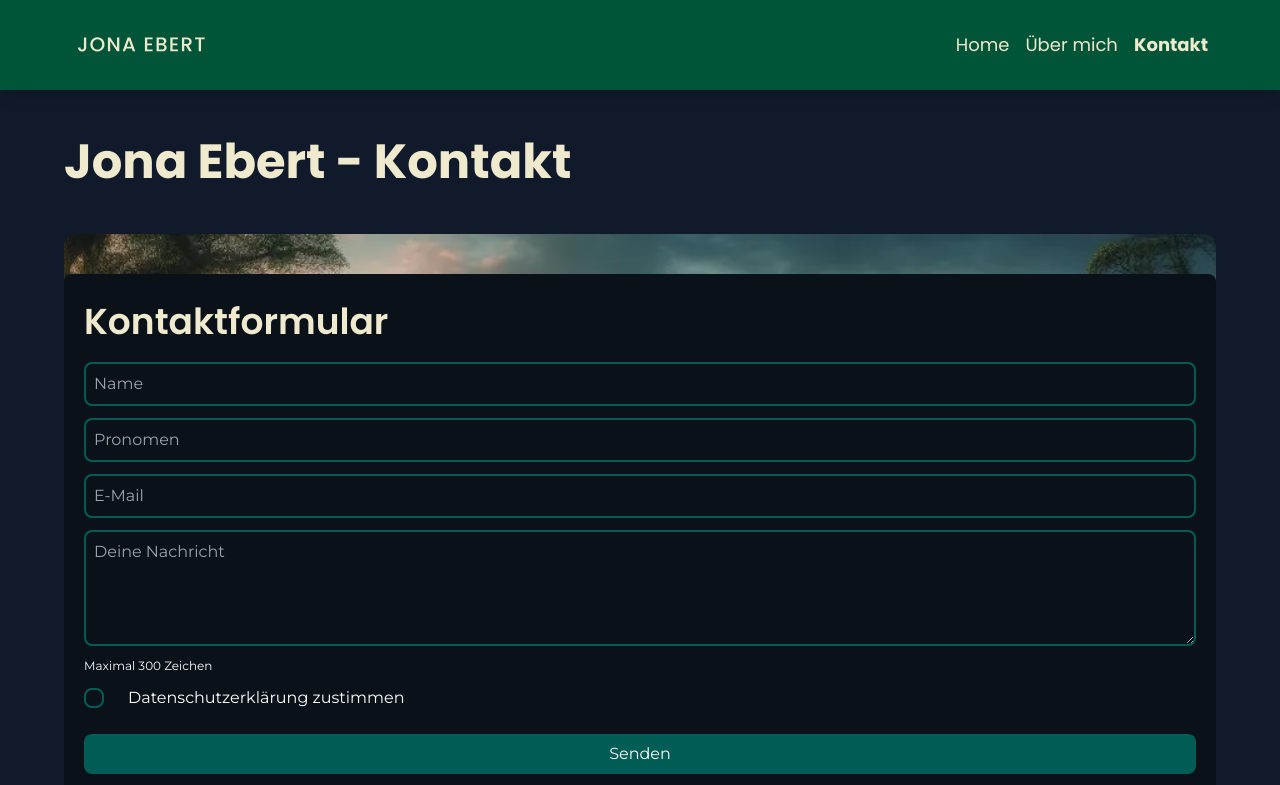
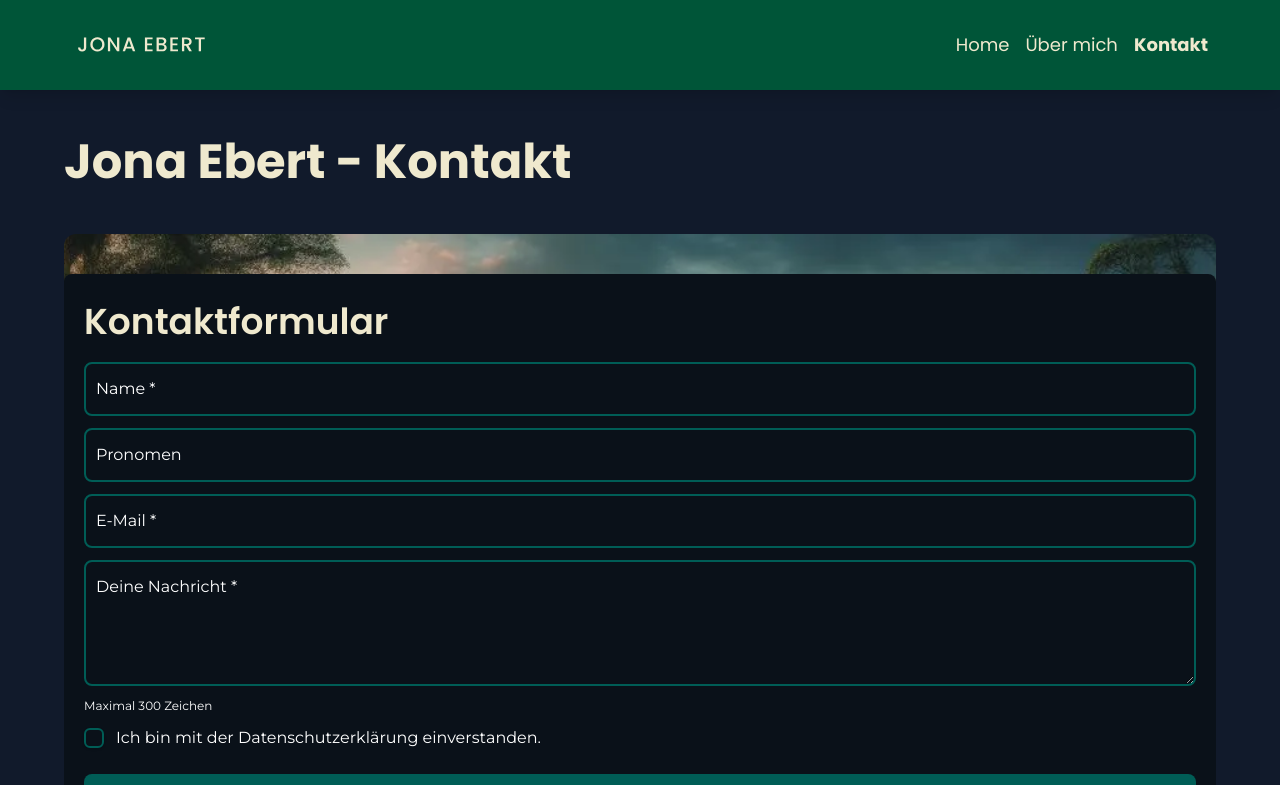
Before and after one commit to jonasebert/jonaebert.de, a SvelteKit app: page /contact in a window 1280 px wide. Shown: the top 785 px of the page. Built offline with nearby package versions, Linux system fonts and the light colour scheme.

Commit message:
Redesign contact form

```diff
--- a/src/routes/contact/+page.svelte
+++ b/src/routes/contact/+page.svelte
@@ -1,16 +1,16 @@
 <script lang="ts">
-    import { contact, name } from "$lib/store";
+    import { name } from "$lib/store";
     import Social from "$lib/components/blocks/Social.svelte";
 
-    let response: any;
-    let status: number = 999;
-    let submitting = false;
+    let response: any
+    let status: number = 999
+    let submitting: number = 0
 
     import { apiDomain } from '$lib/store';
 
     async function submitForm(data) {
         try {
-        submitting = true
+            submitting = 1
             const formData = new FormData(data.currentTarget)
 
             const privacy = formData.get('privacy')
@@ -25,12 +25,14 @@
                 })
                 response = await contactRes.json()
                 status = contactRes.status
-            submitting = false
+                setTimeout(() => {
+                    submitting = 2
+                }, 2000)
             } else {
 
             }
         } catch (error) {
-        console.error('Error fetching posts:', error);
+            console.error('Error sending message:', error)
         }
     }
 </script>
@@ -39,43 +41,54 @@
     <!-- <meta name="description" content=""> -->
 </svelte:head>
 
-<style lang="postcss">
-    .custom-checkbox:checked::after {
-        content: '⨉';
-        @apply text-je-mystical-schwarzgruen-400 font-bold text-base;
-        position: absolute;
-        top: 50%;
-        left: 50%;
-        transform: translate(-50%, -50%);
-        pointer-events: none;
-    }
-</style>
-
 <div class="container pb-20">
     <h1 class="text-5xl font-bold text-je-magical-fata_morgana my-2 py-10 font-poppins">{name} - Kontakt</h1>
     <div class="bg-[url('/contact/teaser.webp')] bg-fixed bg-no-repeat bg-center bg-cover rounded-xl pt-10">
         <div class="flex flex-col gap-3 bg-je-mystical-nachtblau-900 p-5 rounded-lg">
-            {#if status != 200}
             <h2 class="text-4xl font-semibold text-je-magical-fata_morgana my-2 font-poppins">Kontaktformular</h2>
             <form class="flex flex-col gap-3 font-montserrat" on:submit|preventDefault={submitForm}>
-                    <input class="border-2 border-je-mystical-schwarzgruen-500 bg-transparent p-2 rounded-lg" type="text" name="name" placeholder="Name" required disabled={submitting}>
-                    <input class="border-2 border-je-mystical-schwarzgruen-500 bg-transparent p-2 rounded-lg" type="text" name="pronouns" placeholder="Pronomen" disabled={submitting}>
-                    <input class="border-2 border-je-mystical-schwarzgruen-500 bg-transparent p-2 rounded-lg" type="email" name="email" placeholder="E-Mail" required disabled={submitting}>
-                    <textarea class="border-2 border-je-mystical-schwarzgruen-500 bg-transparent p-2 rounded-lg" name="message" id="message" placeholder="Deine Nachricht" rows="4" maxlength="300" required disabled={submitting}></textarea>
+                <div class="relative">
+                    <input type="text" name="name" id="name" class="block px-2.5 pb-2.5 pt-4 w-full bg-transparent rounded-lg border-2 border-je-mystical-schwarzgruen-500 appearance-none focus:border-je-mystical-waldtiefe-500 focus:outline-none focus:ring-0 peer" placeholder=" " required disabled={submitting !== 0} />
+                    <label for="name" class="absolute duration-300 transform -translate-y-4 scale-75 top-2 origin-[0] bg-je-mystical-nachtblau-900 px-2 peer-focus:px-2 peer-focus:text-je-magical-korallenriff peer-placeholder-shown:scale-100 peer-placeholder-shown:-translate-y-1/2 peer-placeholder-shown:top-1/2 peer-focus:top-2 peer-focus:scale-75 peer-focus:-translate-y-4 rtl:peer-focus:translate-x-1/4 rtl:peer-focus:left-auto start-1 cursor-text peer-focus:cursor-default">Name *</label>
+                </div>
+                <div class="relative">
+                    <input type="text" name="pronouns" id="pronouns" class="block px-2.5 pb-2.5 pt-4 w-full bg-transparent rounded-lg border-2 border-je-mystical-schwarzgruen-500 appearance-none focus:border-je-mystical-waldtiefe-500 focus:outline-none focus:ring-0 peer" placeholder=" " disabled={submitting !== 0} />
+                    <label for="pronouns" class="absolute duration-300 transform -translate-y-4 scale-75 top-2 origin-[0] bg-je-mystical-nachtblau-900 px-2 peer-focus:px-2 peer-focus:text-je-magical-korallenriff peer-placeholder-shown:scale-100 peer-placeholder-shown:-translate-y-1/2 peer-placeholder-shown:top-1/2 peer-focus:top-2 peer-focus:scale-75 peer-focus:-translate-y-4 rtl:peer-focus:translate-x-1/4 rtl:peer-focus:left-auto start-1 cursor-text peer-focus:cursor-default">Pronomen</label>
+                </div>
+                <div class="relative">
+                    <input type="email" name="email" id="email" class="block px-2.5 pb-2.5 pt-4 w-full bg-transparent rounded-lg border-2 border-je-mystical-schwarzgruen-500 appearance-none focus:border-je-mystical-waldtiefe-500 focus:outline-none focus:ring-0 peer" placeholder=" " required disabled={submitting !== 0} />
+                    <label for="email" class="absolute duration-300 transform -translate-y-4 scale-75 top-2 origin-[0] bg-je-mystical-nachtblau-900 px-2 peer-focus:px-2 peer-focus:text-je-magical-korallenriff peer-placeholder-shown:scale-100 peer-placeholder-shown:-translate-y-1/2 peer-placeholder-shown:top-1/2 peer-focus:top-2 peer-focus:scale-75 peer-focus:-translate-y-4 rtl:peer-focus:translate-x-1/4 rtl:peer-focus:left-auto start-1 cursor-text peer-focus:cursor-default">E-Mail *</label>
+                </div>
+                <div class="relative">
+                    <textarea name="message" id="message" class="block px-2.5 pb-2.5 pt-4 w-full bg-transparent rounded-lg border-2 border-je-mystical-schwarzgruen-500 appearance-none focus:border-je-mystical-waldtiefe-500 focus:outline-none focus:ring-0 peer placeholder-transparent" placeholder=" " rows="4" maxlength="300" required disabled={submitting !== 0}></textarea>
+                    <label for="message" class="absolute duration-300 transform -translate-y-4 scale-75 top-2 origin-[0] bg-je-mystical-nachtblau-900 px-2 peer-focus:px-2 peer-focus:text-je-magical-korallenriff peer-placeholder-shown:scale-100 peer-placeholder-shown:-translate-y-[200%] peer-placeholder-shown:top-1/2 peer-focus:top-2 peer-focus:scale-75 peer-focus:-translate-y-4 rtl:peer-focus:translate-x-1/4 rtl:peer-focus:left-auto start-1 cursor-text peer-focus:cursor-default">Deine Nachricht *</label>
+                </div>
                 <label for="message" class="text-xs">Maximal 300 Zeichen</label>
-                    <div class="flex flex-row gap-4 items-center relative">
-                        <input class="h-5 w-5 border-2 border-je-mystical-schwarzgruen-500 rounded-lg appearance-none custom-checkbox relative" type="checkbox" name="privacy" id="privacy" value="true" title="privacy" placeholder="false" required disabled={submitting}>
-                        <label for="privacy" class="ml-2">
-                            <a href="/legal/privacy" target="_blank">Datenschutzerklärung zustimmen</a>
+                <div class="inline-flex items-center">
+                    <label class="flex items-center cursor-pointer relative">
+                        <input type="checkbox" id="privacy" name="privacy" class="peer h-5 w-5 cursor-pointer transition-all appearance-none rounded-md shadow hover:shadow-md border-2 border-je-mystical-schwarzgruen-500 checked:bg-je-mystical-waldtiefe-500 checked:border-je-mystical-waldtiefe-500" required disabled={submitting !== 0} />
+                        <span class="absolute text-white opacity-0 peer-checked:opacity-100 top-1/2 left-1/2 transform -translate-x-1/2 -translate-y-1/2 pointer-events-none">
+                        <svg xmlns="http://www.w3.org/2000/svg" class="h-3.5 w-3.5" viewBox="0 0 20 20" fill="currentColor" stroke="currentColor" stroke-width="1">
+                            <path fill-rule="evenodd" d="M16.707 5.293a1 1 0 010 1.414l-8 8a1 1 0 01-1.414 0l-4-4a1 1 0 011.414-1.414L8 12.586l7.293-7.293a1 1 0 011.414 0z" clip-rule="evenodd"></path>
+                        </svg>
+                        </span>
                     </label>
+                    <label for="privacy" class="ms-3">Ich bin mit der <a href="/legal/privacy" target="_blank" class="">Datenschutzerklärung</a> einverstanden.</label>
                 </div>
-                    {#if !submitting}
+                {#if submitting == 0}
                     <button class="bg-je-mystical-schwarzgruen-500 hover:bg-je-mystical-schwarzgruen-700 text-white p-2 mt-3 hover:text-je-magical-fata_morgana rounded-lg" type="submit">Senden</button>
+                {:else if submitting == 1}
+                    <button disabled type="submit" class="bg-je-mystical-schwarzgruen-900 text-je-magical-sonnenglanz hover:bg-je-mystical-schwarzgruen-700 focus:ring-4 focus:outline-none focus:ring-je-magical-sonnenglanz rounded-lg p-2 mt-3 text-center inline-flex justify-center items-center cursor-not-allowed">
+                        <svg aria-hidden="true" role="status" class="inline w-4 h-4 me-3 text-je-magical-korallenriff animate-spin" viewBox="0 0 100 101" fill="none" xmlns="http://www.w3.org/2000/svg">
+                            <path d="M100 50.5908C100 78.2051 77.6142 100.591 50 100.591C22.3858 100.591 0 78.2051 0 50.5908C0 22.9766 22.3858 0.59082 50 0.59082C77.6142 0.59082 100 22.9766 100 50.5908ZM9.08144 50.5908C9.08144 73.1895 27.4013 91.5094 50 91.5094C72.5987 91.5094 90.9186 73.1895 90.9186 50.5908C90.9186 27.9921 72.5987 9.67226 50 9.67226C27.4013 9.67226 9.08144 27.9921 9.08144 50.5908Z" fill="#FFDD00"/>
+                            <path d="M93.9676 39.0409C96.393 38.4038 97.8624 35.9116 97.0079 33.5539C95.2932 28.8227 92.871 24.3692 89.8167 20.348C85.8452 15.1192 80.8826 10.7238 75.2124 7.41289C69.5422 4.10194 63.2754 1.94025 56.7698 1.05124C51.7666 0.367541 46.6976 0.446843 41.7345 1.27873C39.2613 1.69328 37.813 4.19778 38.4501 6.62326C39.0873 9.04874 41.5694 10.4717 44.0505 10.1071C47.8511 9.54855 51.7191 9.52689 55.5402 10.0491C60.8642 10.7766 65.9928 12.5457 70.6331 15.2552C75.2735 17.9648 79.3347 21.5619 82.5849 25.841C84.9175 28.9121 86.7997 32.2913 88.1811 35.8758C89.083 38.2158 91.5421 39.6781 93.9676 39.0409Z" fill="currentColor"/>
+                        </svg>
+                        Nachricht wird gesendet...
+                    </button>
                 {:else}
                     <button class="bg-je-mystical-schwarzgruen-900 text-je-magical-sonnenglanz p-2 mt-3 rounded-lg" type="submit" disabled>Nachricht gesendet</button>
                 {/if}
             </form>
-            {/if}
         </div>
         <div class="grid grid-flow-col grid-rows-2 gap-8 pt-20 pb-10">
             <div class="bg-je-mystical-nachtblau-900 p-5 rounded-lg col-start-1 row-start-1 transform md:scale-110 -rotate-6">
```
Lines whose indentation alone changed are shown as unchanged.
